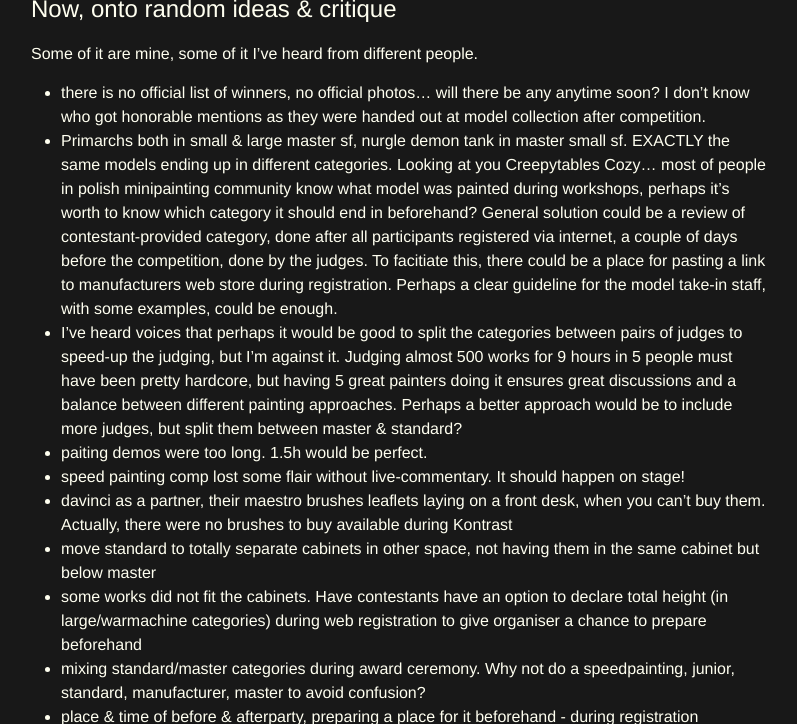
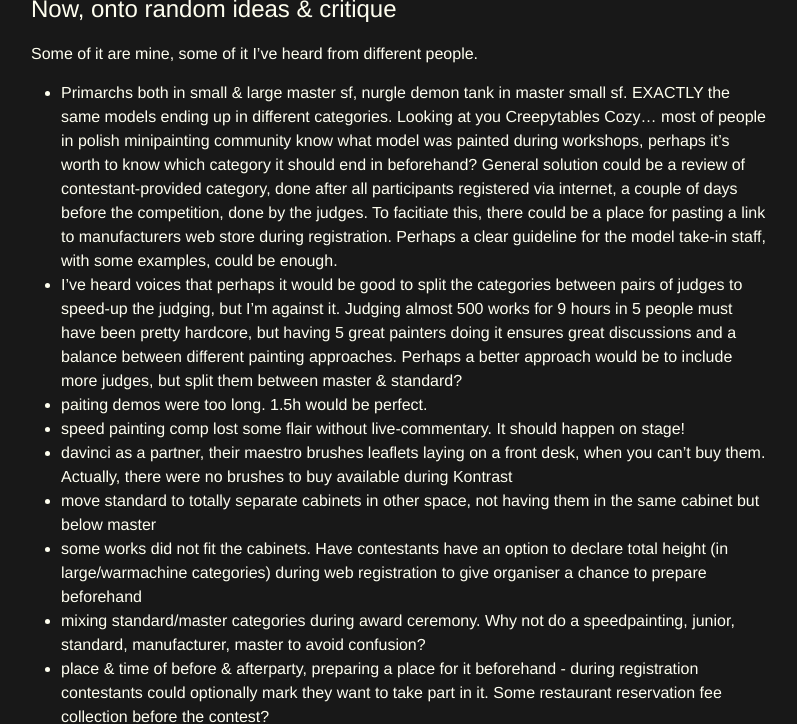
Before and after one commit to blobofpaint/blobofpaint.github.io, a Jekyll site: the page built from _posts/2021-11-24-kontrast-2021.markdown, in a window 1280 px wide and 900 px high, scrolled down 3347 px, cut to the strip 176-900 px from the top of the window. Shown: the whole strip, without its empty margins (239-1036 px from the left). Built offline with Jekyll 4.4.1, drawn with Linux system fonts in a browser that asks for light colours; comment, search, counter and statistics services are not loaded.

Commit message:
Update 2021-11-24-kontrast-2021.markdown

```diff
--- a/_posts/2021-11-24-kontrast-2021.markdown
+++ b/_posts/2021-11-24-kontrast-2021.markdown
@@ -44,7 +44,6 @@ Photos courtesy of [>@steampaintstudio<](https://www.instagram.com/steampaintstu
 
 # Now, onto random ideas & critique
 Some of it are mine, some of it I've heard from different people.
-- there is no official list of winners, no official photos... will there be any anytime soon? I don't know who got honorable mentions as they were handed out at model collection after competition.
 - Primarchs both in small & large master sf, nurgle demon tank in master small sf. EXACTLY the same models ending up in different categories. Looking at you Creepytables Cozy... most of people in polish minipainting community know what model was painted during workshops, perhaps it's worth to know which category it should end in beforehand? General solution could be a review of contestant-provided category, done after all participants registered via internet, a couple of days before the competition, done by the judges. To facitiate this, there could be a place for pasting a link to manufacturers web store during registration. Perhaps a clear guideline for the model take-in staff, with some examples, could be enough.
 - I've heard voices that perhaps it would be good to split the categories between pairs of judges to speed-up the judging, but I'm against it. Judging almost 500 works for 9 hours in 5 people must have been pretty hardcore, but having 5 great painters doing it ensures great discussions and a balance between different painting approaches. Perhaps a better approach would be to include more judges, but split them between master & standard?
 - paiting demos were too long. 1.5h would be perfect.
```
